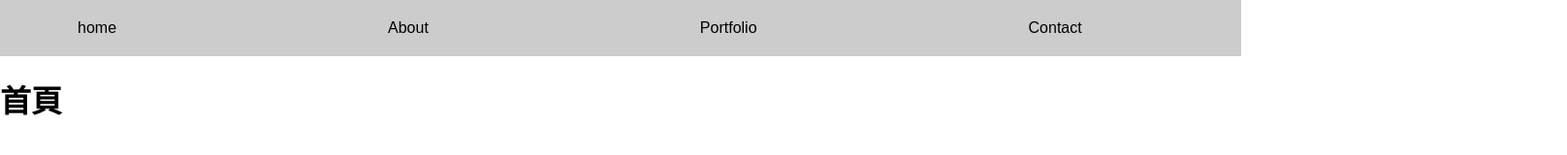
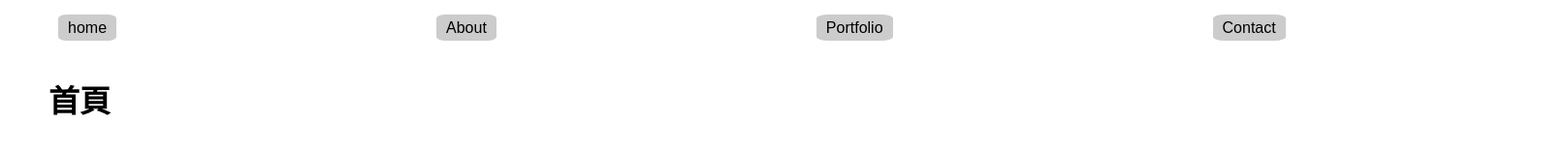
Before and after one commit to Greenteami/express_exam, a website: page index.html in a window 1280 px wide. Shown: the whole page at 97% size, 1616 px wide, since content can reach past the window. Drawn offline with Linux system fonts and the light colour scheme.

Commit message:
styles.css

```diff
--- a/styles.css
+++ b/styles.css
@@ -5,7 +5,6 @@ body {
 }
 
 header {
-    background-color: #ccc;
   padding: 20px;
   display: flex;
   justify-content: space-between;
@@ -17,18 +16,21 @@ body {
   margin: 0;
   padding: 0;
   display: flex;
-    justify-content: space-between;
+  /* justify-content: space-between; */
 }
 
 nav ul li {
   margin-right: 10px;
+
 }
 
 nav ul li a {
   text-decoration: none;
   color: #000;
   padding: 5px 10px;
-    margin: 0 200px 0 50px;
+  margin: 0 280px 0 40px;
+  background-color: #ccc;
+  border-radius: 15%;
 }
 
 nav ul li a:hover {
@@ -38,4 +40,5 @@ body {
 
 h1 {
   text-align: left;
+  margin-left: 50px;
 }
```
Lines whose indentation alone changed are shown as unchanged.
